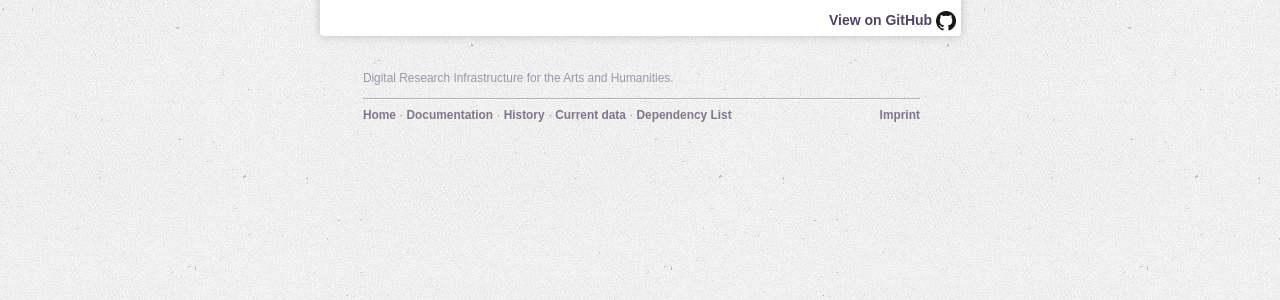
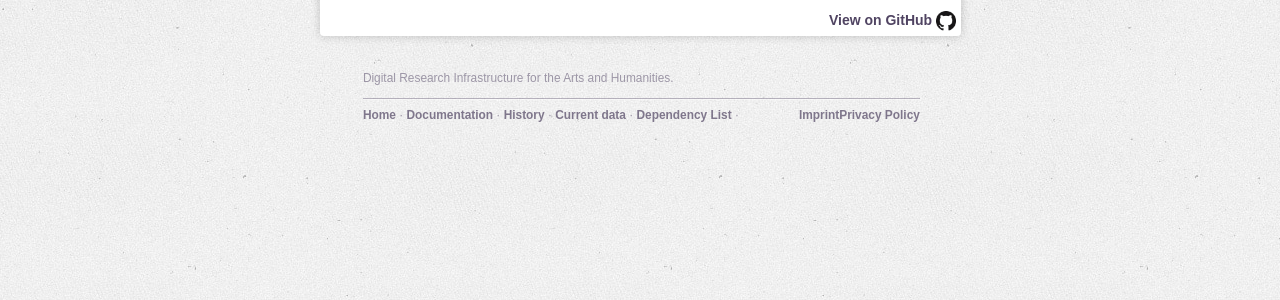
Before and after one commit to DARIAH-DE/status, a Jekyll site: the page built from index.md, in a window 1280 px wide. Shown: the part 493-793 px from the top of the page. Built offline with Jekyll 4.4.1, drawn with Linux system fonts in a browser that asks for light colours; comment, search, counter and statistics services are not loaded.

Commit message:
added privacy policy URL to index page

```diff
--- a/_config.yml
+++ b/_config.yml
@@ -2,6 +2,7 @@
 title: DARIAH-DE Status
 timezone: Europe/Berlin
 impressum_url: 'https://de.dariah.eu/Impressum'
+privacy_policy_url: 'https://de.dariah.eu/en_US/privacy-policy'
 support_mail: 'support@de.dariah.eu'
 
 # Build settings
--- a/_layouts/index.html
+++ b/_layouts/index.html
@@ -60,6 +60,7 @@
               <a  href="{{ site.baseurl }}{% link history.md %}">History</a> &middot;
               <a  href="{{ site.baseurl }}{% link currentdata.md %}">Current data</a> &middot;
               <a  href="{{ site.baseurl }}{% link fulllist.md %}">Dependency List</a>
+              <a class="pull-right" href="{{ site.privacy_policy_url }}">Privacy Policy</a> &middot;
               <a class="pull-right" href="{{ site.impressum_url }}">Imprint</a>
             </p>
 
```
